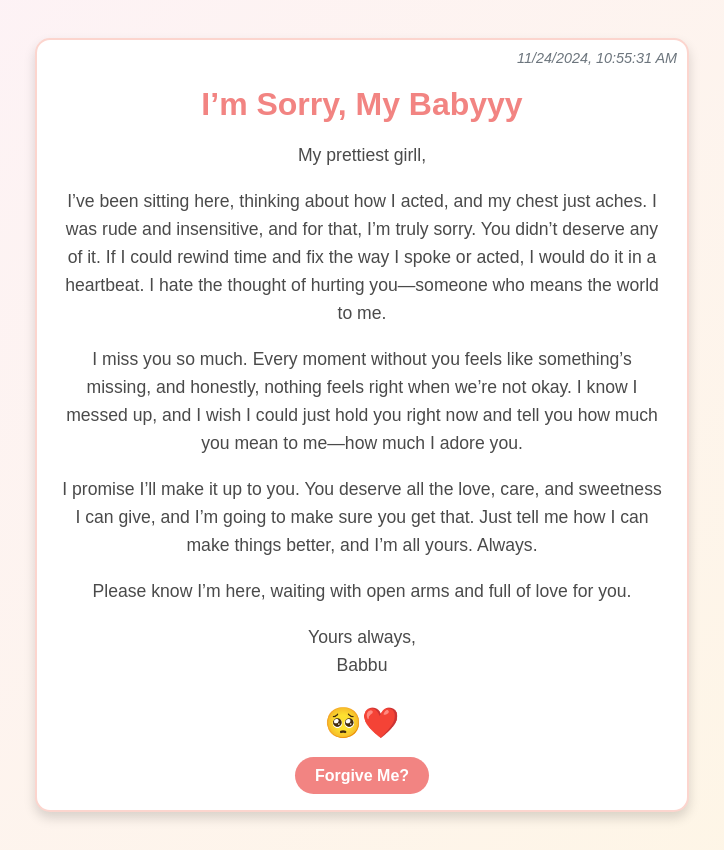
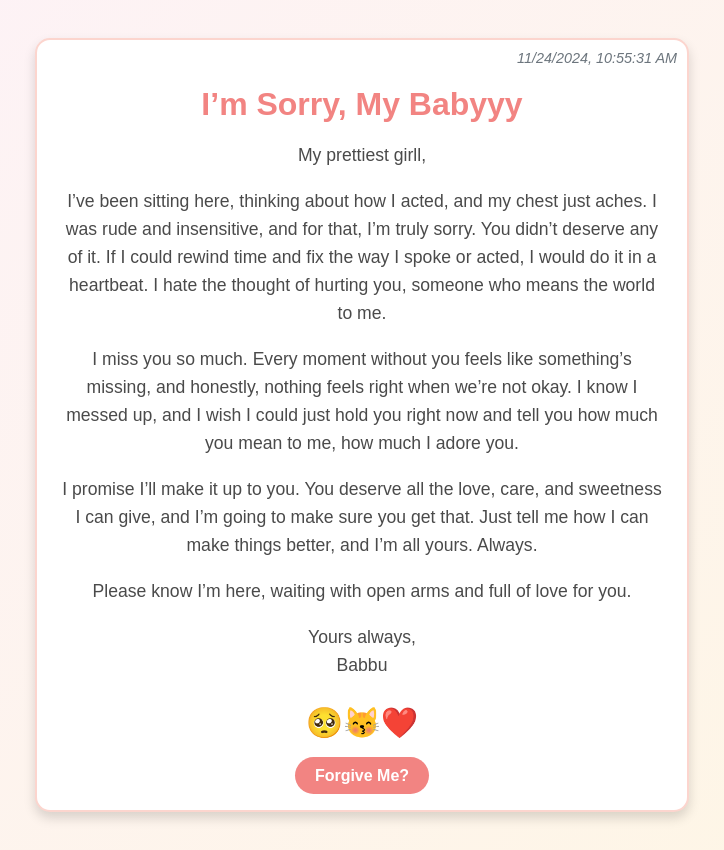
Before and after one commit to faiz052/sorry_letter, a plain HTML site: page index.html in a window 1280 px wide. Shown: the whole page, without its empty margins (278-1002 px from the left). Drawn offline with Linux system fonts and the light colour scheme.

Commit message:
Update index.html

```diff
--- a/index.html
+++ b/index.html
@@ -97,12 +97,12 @@
   <div class="clock" id="currentTime"></div>
   <h1>I’m Sorry, My Babyyy</h1>
   <p>My prettiest girll,</p>
-  <p>I’ve been sitting here, thinking about how I acted, and my chest just aches. I was rude and insensitive, and for that, I’m truly sorry. You didn’t deserve any of it. If I could rewind time and fix the way I spoke or acted, I would do it in a heartbeat. I hate the thought of hurting you—someone who means the world to me.</p>
-  <p>I miss you so much. Every moment without you feels like something’s missing, and honestly, nothing feels right when we’re not okay. I know I messed up, and I wish I could just hold you right now and tell you how much you mean to me—how much I adore you.</p>
+  <p>I’ve been sitting here, thinking about how I acted, and my chest just aches. I was rude and insensitive, and for that, I’m truly sorry. You didn’t deserve any of it. If I could rewind time and fix the way I spoke or acted, I would do it in a heartbeat. I hate the thought of hurting you, someone who means the world to me.</p>
+  <p>I miss you so much. Every moment without you feels like something’s missing, and honestly, nothing feels right when we’re not okay. I know I messed up, and I wish I could just hold you right now and tell you how much you mean to me, how much I adore you.</p>
   <p>I promise I’ll make it up to you. You deserve all the love, care, and sweetness I can give, and I’m going to make sure you get that. Just tell me how I can make things better, and I’m all yours. Always.</p>
   <p>Please know I’m here, waiting with open arms and full of love for you.</p>
   <p class="signature">Yours always, <br> Babbu</p>
-  <p class="emoji">🥺❤️</p>
+  <p class="emoji">🥺😽❤️</p>
   <div class="cta">
     <a href="photo.html">Forgive Me?</a>
   </div>
```
